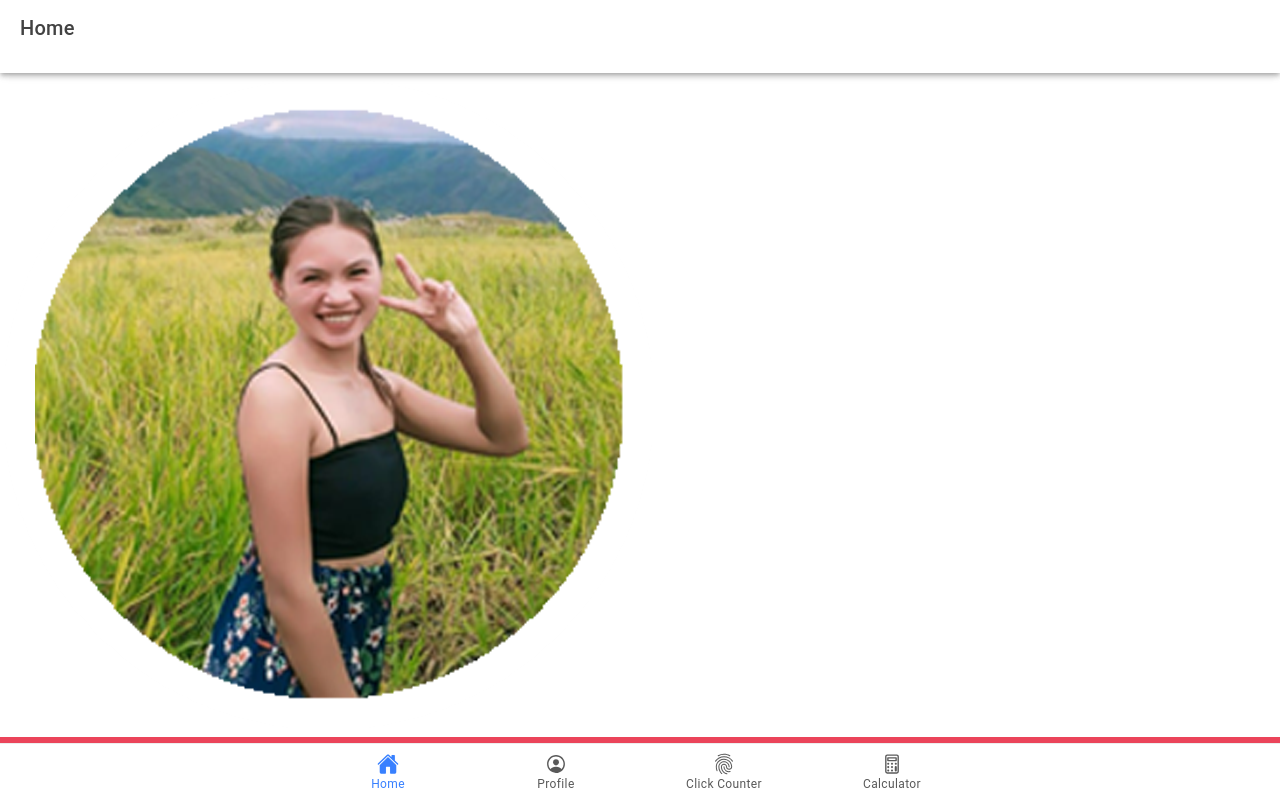
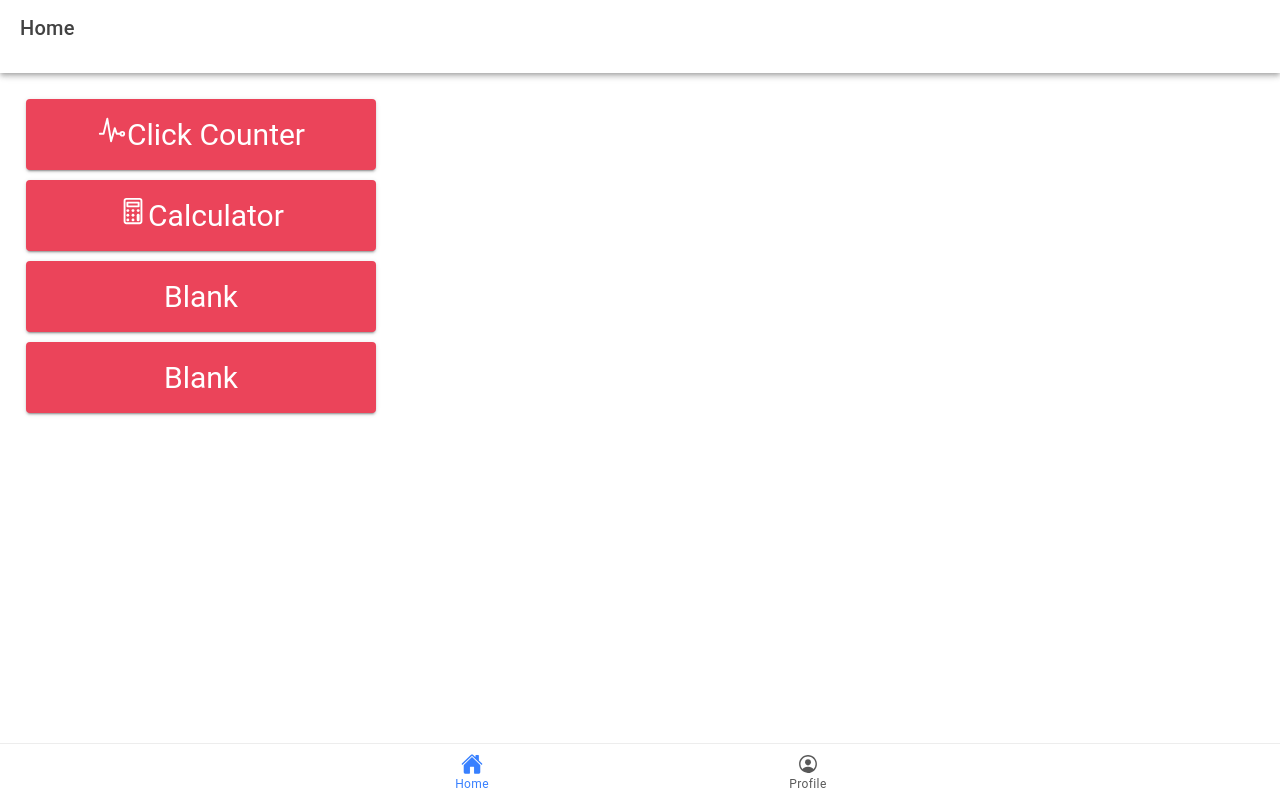
Before and after one commit to Hazeljoy08/ion-t-collantes2, a React (Vite) app: page /home in a window 1280 px wide. Built offline with nearby package versions, Linux system fonts and the light colour scheme.

Commit message:
changing my home page design to 4 cards

```diff
--- a/src/App.tsx
+++ b/src/App.tsx
@@ -42,27 +42,35 @@ const App: React.FC = () => (
     <IonReactRouter>
       <IonTabs>
         <IonRouterOutlet>
+
           <Route exact path="/">
             <Redirect to="/home" />
           </Route>
           <Route exact path="/home">
             <Home />
           </Route>
+
+
+          <Route exact path="/click_counter">
+            <Click_counter />
+          </Route>
+          <Route exact path="/calculator">
+            <Calculator />
+          </Route>
+
+
           <Route exact path="/profile">
             <Profile />
           </Route>
-          <Route exact path="/click_counter">
-            <Click_counter />
-          </Route>
-          <Route path="/calculator">
-            <Calculator />
-          </Route>
+
         </IonRouterOutlet>
         <IonTabBar slot="bottom">
-        <IonTabButton tab="home" href="/home">
+          <IonTabButton tab="home" href="/home">
             <IonIcon aria-hidden="true" icon={home} />
             <IonLabel>Home</IonLabel>
           </IonTabButton>
+
+          {/*
           <IonTabButton tab="profile" href="/profile">
             <IonIcon aria-hidden="true" icon={personCircleOutline} />
             <IonLabel>Profile</IonLabel>
@@ -75,6 +83,17 @@ const App: React.FC = () => (
             <IonIcon aria-hidden="true" icon={calculatorOutline} />
             <IonLabel>Calculator</IonLabel>
           </IonTabButton>
+        */}
+
+          <IonTabButton tab="" href="">
+            <IonIcon aria-hidden="true" />
+            <IonLabel></IonLabel>
+          </IonTabButton>
+          <IonTabButton tab="profile" href="/profile">
+            <IonIcon aria-hidden="true" icon={personCircleOutline} />
+            <IonLabel>Profile</IonLabel>
+          </IonTabButton>
+
         </IonTabBar>
       </IonTabs>
     </IonReactRouter>
--- a/src/pages/Calculator.tsx
+++ b/src/pages/Calculator.tsx
@@ -1,5 +1,5 @@
 import React, { useState } from 'react';
-import { IonContent, IonHeader, IonPage, IonTitle, IonToolbar, IonButton, IonGrid, IonRow, IonCol, IonInput } from '@ionic/react';
+import { IonContent, IonHeader, IonPage, IonTitle, IonToolbar, IonButton, IonGrid, IonRow, IonCol, IonInput, IonButtons, IonBackButton } from '@ionic/react';
 import './Calculator.css';
 
 const Calculator: React.FC = () => {
@@ -32,6 +32,9 @@ const Calculator: React.FC = () => {
             <IonTitle>Calculator</IonTitle>
           </IonToolbar>
         </IonHeader>
+        <IonButtons slot="start">
+          <IonBackButton defaultHref="/" />
+        </IonButtons>
         <IonContent fullscreen className="ion-padding" style={{ backgroundColor: 'dark' }}>
           <IonGrid>
             <IonRow>
--- a/src/pages/Click_counter.tsx
+++ b/src/pages/Click_counter.tsx
@@ -1,5 +1,5 @@
 import React, { useState } from 'react';
-import { IonContent, IonHeader, IonPage, IonTitle, IonToolbar, IonButton, IonGrid, IonRow, IonCol } from '@ionic/react';
+import { IonContent, IonHeader, IonPage, IonTitle, IonToolbar, IonButton, IonGrid, IonRow, IonCol, IonButtons, IonBackButton } from '@ionic/react';
 
 const Click_counter: React.FC = () => {
   const [counter, setCounter] = useState<number>(0);
@@ -19,6 +19,9 @@ const Click_counter: React.FC = () => {
           <IonTitle>Click Counter</IonTitle>
         </IonToolbar>
       </IonHeader>
+      <IonButtons slot="start">
+        <IonBackButton defaultHref="/" />
+      </IonButtons>
       <IonContent fullscreen className="ion-padding" style={{ backgroundColor: '#f0f0f0' }}>
         <IonGrid>
           <IonRow className="ion-align-items-center">
--- a/src/pages/Home.tsx
+++ b/src/pages/Home.tsx
@@ -1,3 +1,4 @@
+
 import React from 'react';
 import {
   IonContent,
@@ -5,42 +6,66 @@ import {
   IonPage,
   IonTitle,
   IonToolbar,
-  IonList,
-  IonItem,
-  IonAvatar,
-  IonTextarea,
-  IonButton,
   IonIcon,
-  IonFooter,
-  IonText,
+  IonCard,
+  IonCardContent,
+  IonCardHeader,
+  IonCardTitle,
 } from '@ionic/react';
-import { camera, videocam, albums, notifications, chatbox, person } from 'ionicons/icons';
-import './Home.css';
+import { pulseOutline, calculatorOutline } from 'ionicons/icons';
+import { useHistory } from 'react-router-dom';
 
 const Home: React.FC = () => {
+  const history = useHistory();
+
+  const goToClickCounter = () => {
+    history.push('/click_counter');
+  };
+
+  const goToCalculator = () => {
+    history.push('/calculator');
+  };
   return (
     <IonPage>
       <IonHeader>
         <IonToolbar>
           <IonTitle>Home</IonTitle>
         </IonToolbar>
-        <hr></hr>
+        <hr />
       </IonHeader>
-      <IonContent fullscreen>
+      <IonContent fullscreen className="ion-padding">
+        <div className="ion-text-center"> {/* Centering content */}
+          <IonCard onClick={goToClickCounter} style={{ width: '350px', cursor: 'pointer' }} color="danger">
+            <IonCardContent style={{ fontSize: '30px' }}>
+              <IonIcon icon={pulseOutline} slot="start" />
+              Click Counter
+            </IonCardContent>
+          </IonCard>
 
 
-        <img src="../src/assets/img/PROFPIC.png" alt="profile" />
+          <IonCard onClick={goToCalculator} style={{ width: '350px', cursor: 'pointer' }} color="danger">
+            <IonCardContent style={{ fontSize: '30px' }}>
+              <IonIcon icon={calculatorOutline} slot="start" />
+              Calculator
+            </IonCardContent>
+          </IonCard>
 
+          <IonCard style={{ width: '350px' }} color="danger">
+            <IonCardContent style={{ fontSize: '30px' }}>
+              Blank
+            </IonCardContent>
+          </IonCard>
 
-          <IonToolbar color="danger">
-            <IonText style={{ display: 'flex', justifyContent: 'center', alignItems: 'center', flexDirection: 'column', height: '100%' }}>
-              Hi! I am Hazel Joy E. Collantes.<br />This is my home page!
-            </IonText>
-          </IonToolbar>
-
+          <IonCard style={{ width: '350px' }} color="danger">
+            <IonCardContent style={{ fontSize: '30px' }}>
+              Blank
+            </IonCardContent>
+          </IonCard>
+        </div>
       </IonContent>
     </IonPage>
   );
+
 };
 
 export default Home;
--- a/src/pages/Profile.tsx
+++ b/src/pages/Profile.tsx
@@ -21,7 +21,7 @@ const Profile: React.FC = () => {
         </IonHeader>
 
     <IonCard>
-      <img alt="Silhouette of mountains" src="../src/assets/img/COVERPIC.png" />
+      <img alt="Silhouette of mountains" src="../src/assets/img/COVERPIC2.png" />
 
       {/* <video controls>
         <source src="../src/assets/videos/INTRO_VIDEO.mp4" type="video/mp4" />
```
Also changed, not shown: src/assets/img/COVERPIC2.png (added).
